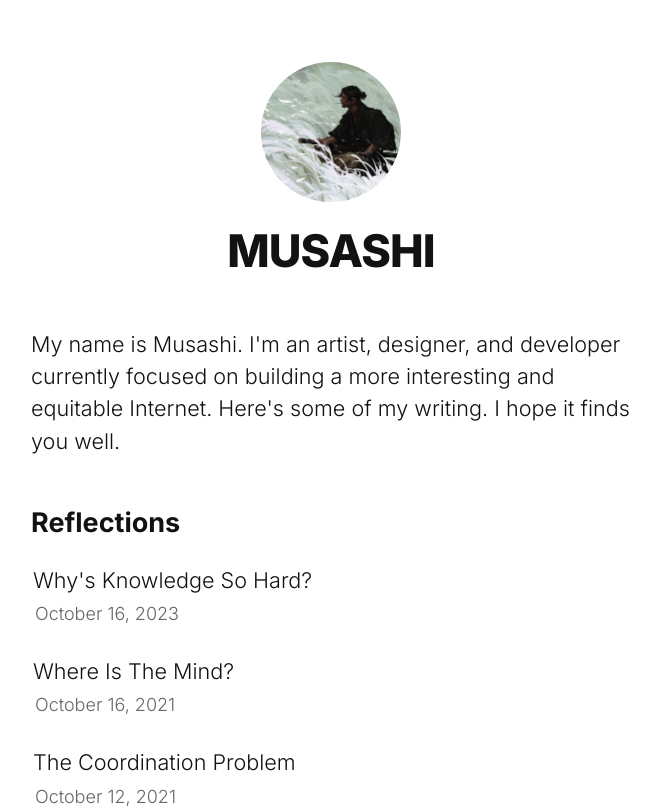
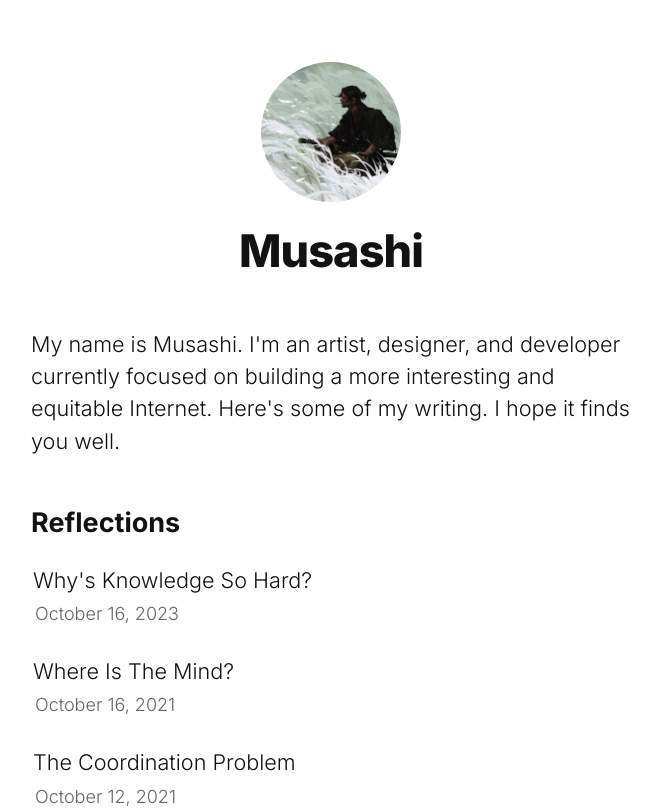
Before and after one commit to nathanmcniece1/musashi-blog, a Next.js app: page / in a window 1280 px wide. Shown: the top 808 px of the page, without its empty margins (309-969 px from the left). Built offline with nearby package versions, Linux system fonts and the light colour scheme.

Commit message:
new commit

```diff
--- a/components/Layout.js
+++ b/components/Layout.js
@@ -4,7 +4,7 @@ import styles from './layout.module.css';
 import utilStyles from '../styles/utils.module.css';
 import Link from 'next/link';
 
-const name = 'MUSASHI';
+const name = 'Musashi';
 export const siteTitle = 'Musashi Blog';
 
 export default function Layout({ children, home }) {
```
